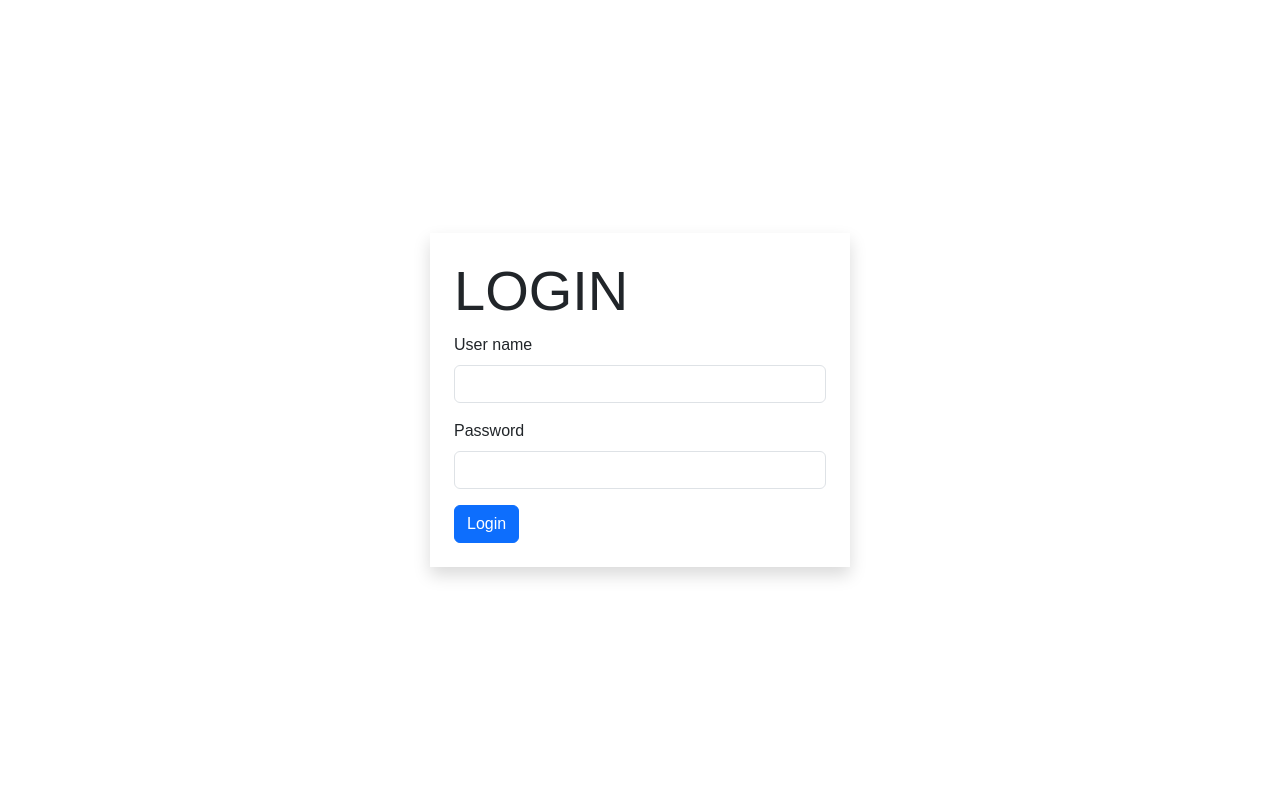
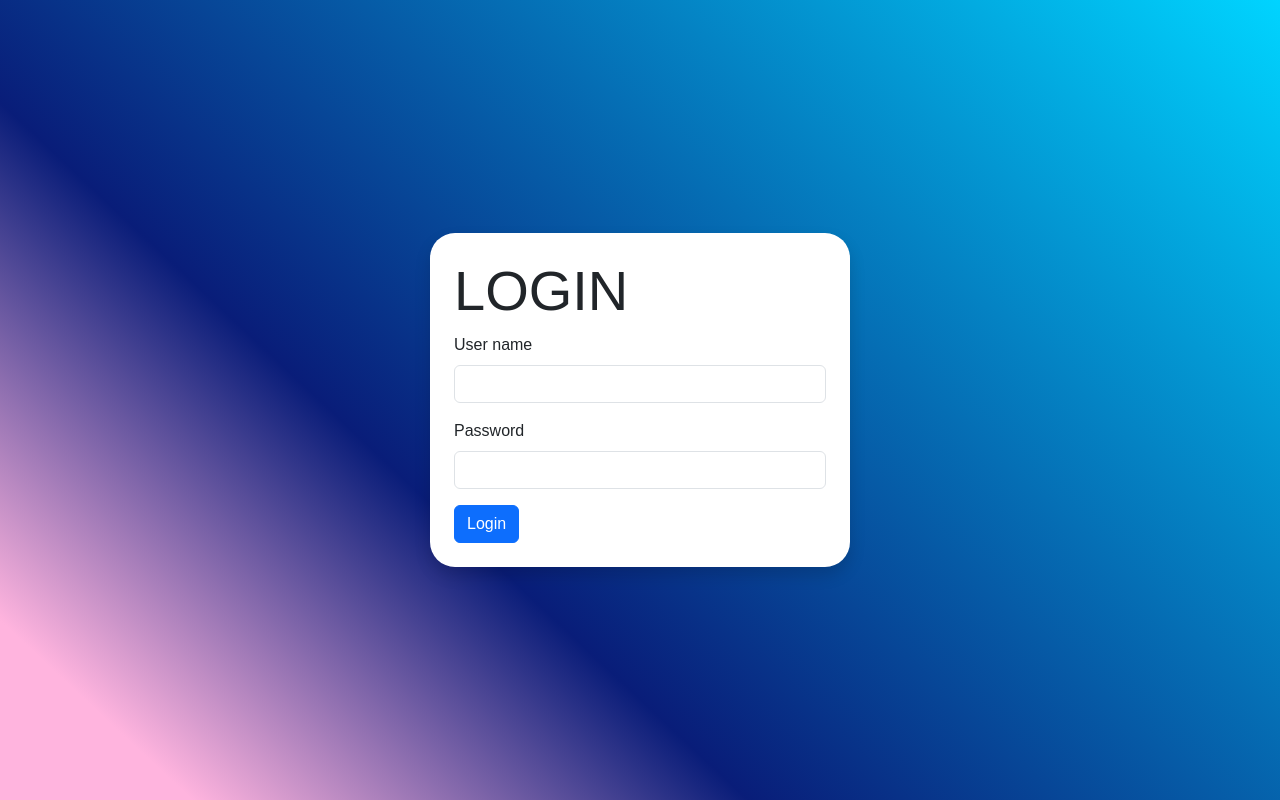
Before and after one commit to muizfata24/ETS-WebProgramming, a PHP site: page /login.php in a window 1280 px wide. Run offline with PHP 8.4, Linux system fonts and the light colour scheme.

Commit message:
Bruuuhhhh

```diff
--- a/css/style.css
+++ b/css/style.css
@@ -156,6 +156,8 @@
 	justify-content: center;
 	align-items: center;
 	min-height: 100vh;
+	background: rgb(255,180,222);
+	background: linear-gradient(43deg, rgba(255,180,222,1) 9%, rgba(9,29,121,1) 35%, rgba(0,212,255,1) 100%);
 }
 .login-body form {
 	max-width:420px;
@@ -320,3 +322,8 @@
 	display: block;
     color: #fff;
 }
+
+.login-form {
+	background: white;
+	border-radius: 25px;
+}
--- a/inc/header.php
+++ b/inc/header.php
@@ -1,5 +1,5 @@
 <header class="header">
-	<h2 class="u-name">PT Jaya Budiman</b>
+	<h2 class="u-name">Kupang Indah Inc.</b>
 		<label for="checkbox">
 			<i id="navbtn" class="fa fa-bars" aria-hidden="true"></i>
 		</label>
--- a/login.php
+++ b/login.php
@@ -9,7 +9,7 @@
 </head>
 <body class="login-body">
 
-      <form method="POST" action="app/login.php" class="shadow p-4">
+      <form method="POST" action="app/login.php" class="shadow p-4 login-form">
 
       	  <h3 class="display-4">LOGIN</h3>
       	  <?php if (isset($_GET['error'])) {?>
@@ -23,11 +23,6 @@
 			  <?php echo stripcslashes($_GET['success']); ?>
 			</div>
       	  <?php }
-
-                // $pass = "123";
-                // $pass = password_hash($pass, PASSWORD_DEFAULT);
-                // echo $pass;
-
       	  ?>
 
 
```
